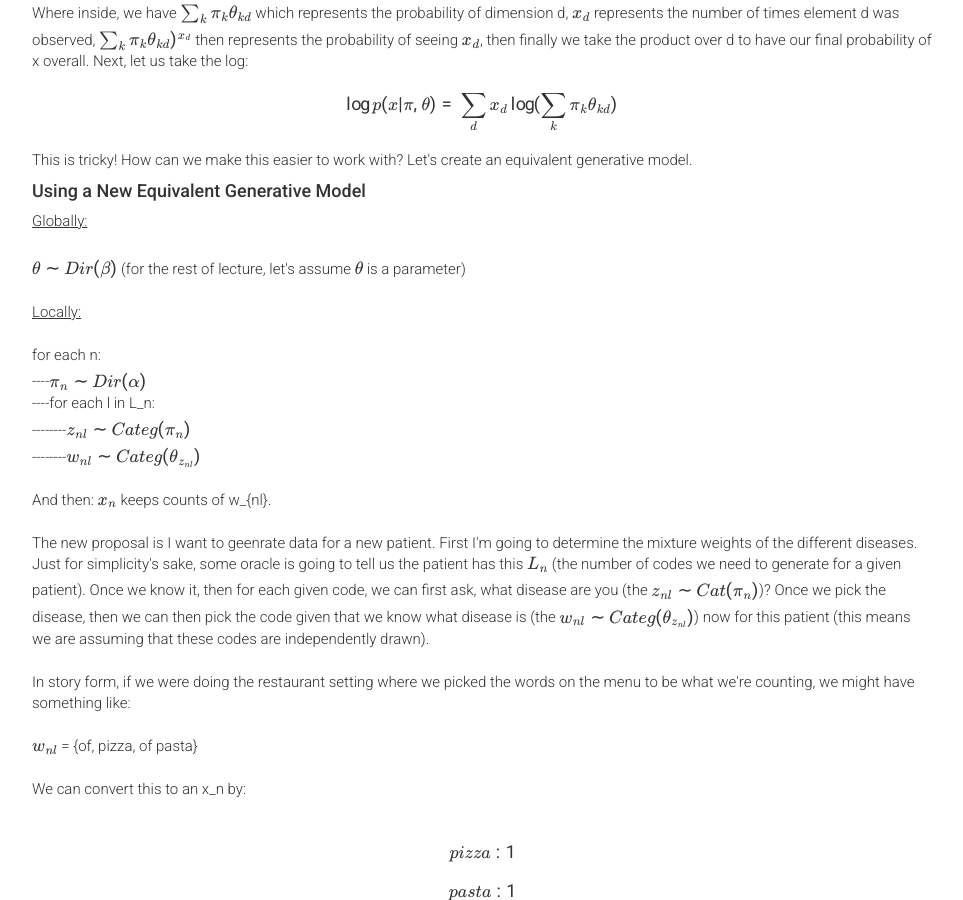
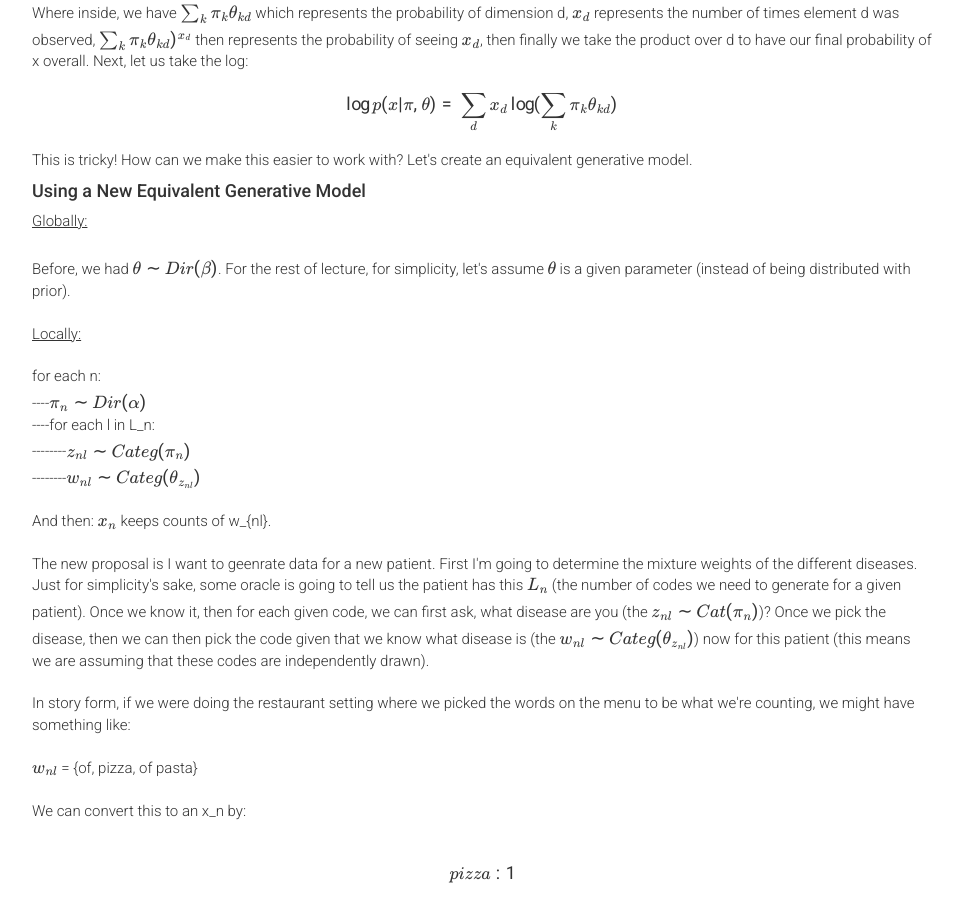
Before and after one commit to harvard-ml-courses/cs181-web-2020, a Jekyll site: the page built from recap17.html, in a window 1280 px wide and 900 px high, scrolled down 3868 px. Shown: the whole window, without its empty margins (158-1121 px from the left). Built offline with Jekyll 4.4.1, drawn with Linux system fonts in a browser that asks for light colours; formulas are drawn with MathJax 3.

Commit message:
clarified recap17 meaning

```diff
--- a/recap17.html
+++ b/recap17.html
@@ -146,7 +146,7 @@ weight: 0
 
       <u>Globally:</u><br><br>
 
-      $\theta \sim Dir(\beta)$ (for the rest of lecture, let's assume $\theta$ is a parameter)<br>
+      Before, we had $\theta \sim Dir(\beta)$. For the rest of lecture, for simplicity, let's assume $\theta$ is a given parameter (instead of being distributed with prior).<br>
 
       <br><u>Locally:</u><br><br>
 
```
